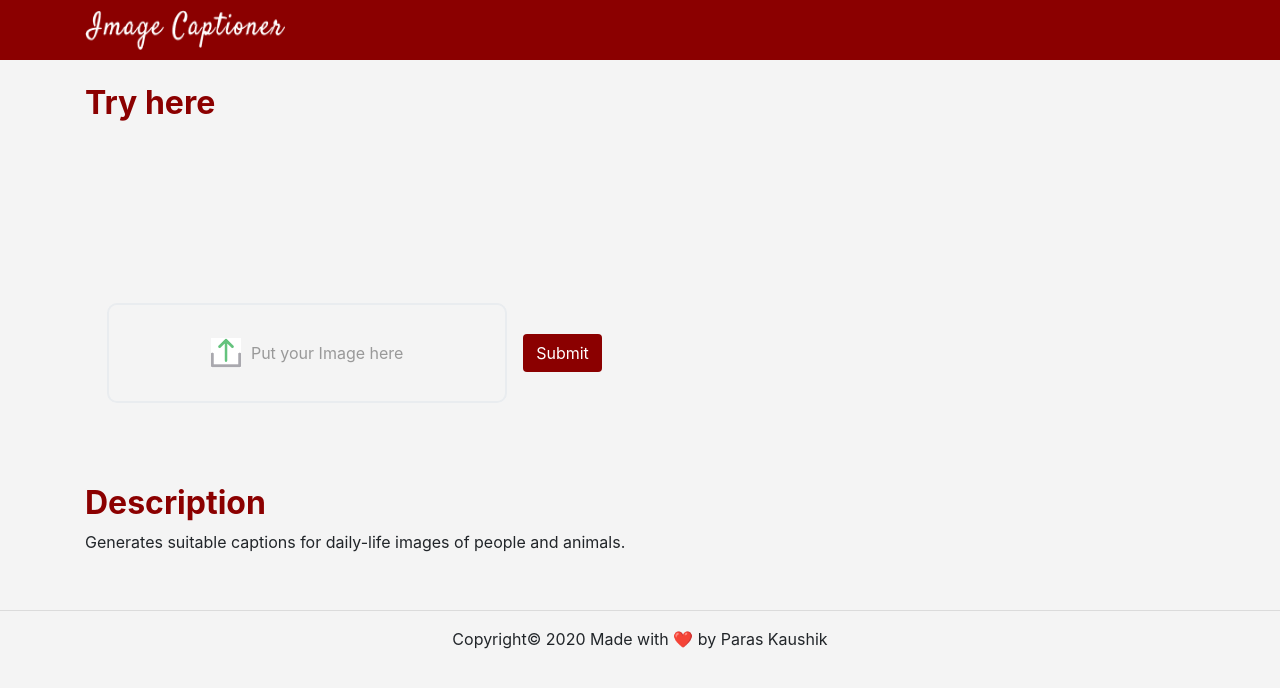
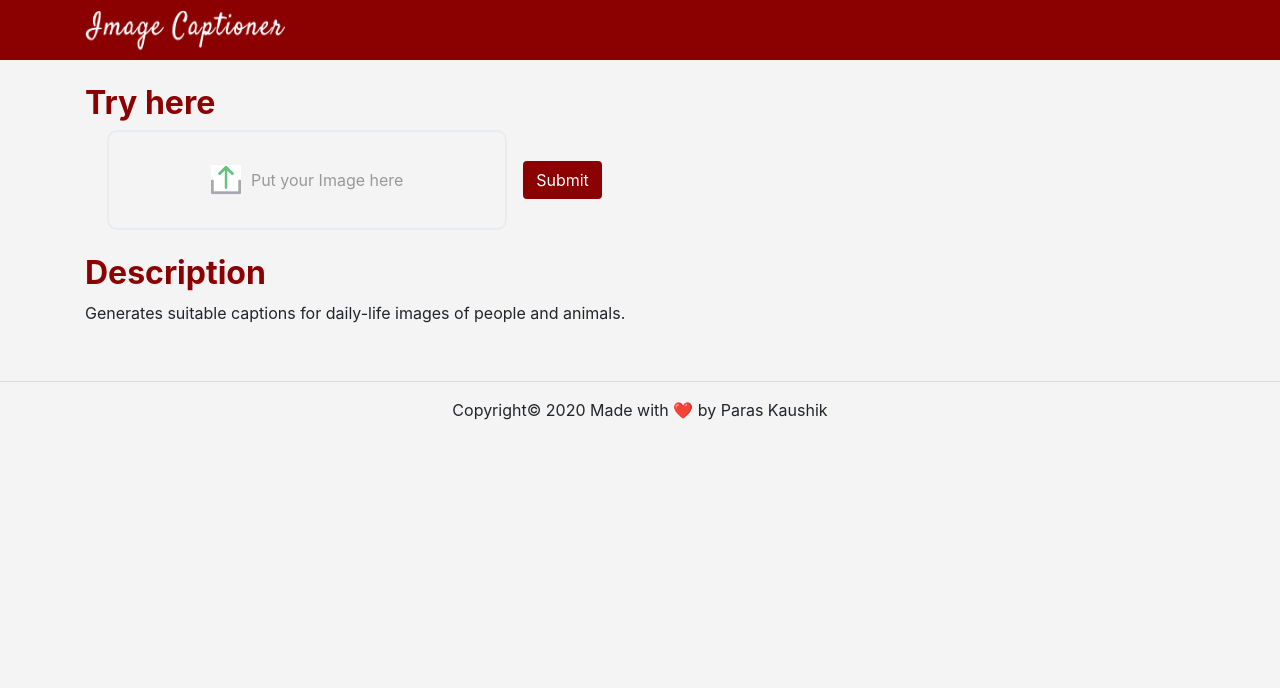
Before and after one commit to parask11/image-captioner, a Flask app: page / in a window 1280 px wide. Shown: the top 688 px of the page. Run offline with Flask 2, Linux system fonts and the light colour scheme; parts of the project's set-up code (start-up, migrations or seed data) failed here and were passed over; some libraries are stand-ins or nearby versions.

Commit message:
Update index.html

```diff
--- a/templates/index.html
+++ b/templates/index.html
@@ -34,10 +34,10 @@
       .brown-text {
         color: darkred;
       }
-
+      /*
       .h-400 {
         height: 400px;
-      }
+      } */
 
       .p-0 {
         padding: 0;
@@ -124,7 +124,7 @@
 
     <!-- Try here block -->
     <div class="container">
-      <div class="row m-0 h-400">
+      <div class="row m-0 ">
         <div class="col-md-12 p-0">
           <!-- heading -->
           <h2 class="brown-text m-t-24">
@@ -176,13 +176,20 @@
             <div class="col-md-12">
               <img class="fitImage" src="{{your_result['image']}}" />
             </div>
+
             <div class="col-md-12">
               <h4 class="brown-text m-t-24">
                 <strong>Generated Caption:</strong>
               </h4>
               <p><b> {{your_result['caption1']}} </b></p>
             </div>
+            <div class="col-md-12 m-t-24">
+              <h6 class="brown-text">Alternative Captions:</h6>
+              <p class="m-0">{{your_result['caption2']}}</p>
+              <p>{{your_result['caption3']}}</p>
             </div>
+          </div>
+
           {% endif %}
         </div>
       </div>
@@ -190,13 +197,18 @@
 
     <!-- Description -->
     <div class="container">
+      <div class="row">
+        <div class="col-md-12">
           <h2 class="brown-text m-t-24">
             <strong>Description</strong>
           </h2>
           <p>
-        Generates suitable captions for daily-life images of people and animals.
+            Generates suitable captions for daily-life images of people and
+            animals.
           </p>
           <br />
+        </div>
+      </div>
     </div>
 
     <!-- Footer -->
```
Lines whose indentation alone changed are shown as unchanged.
